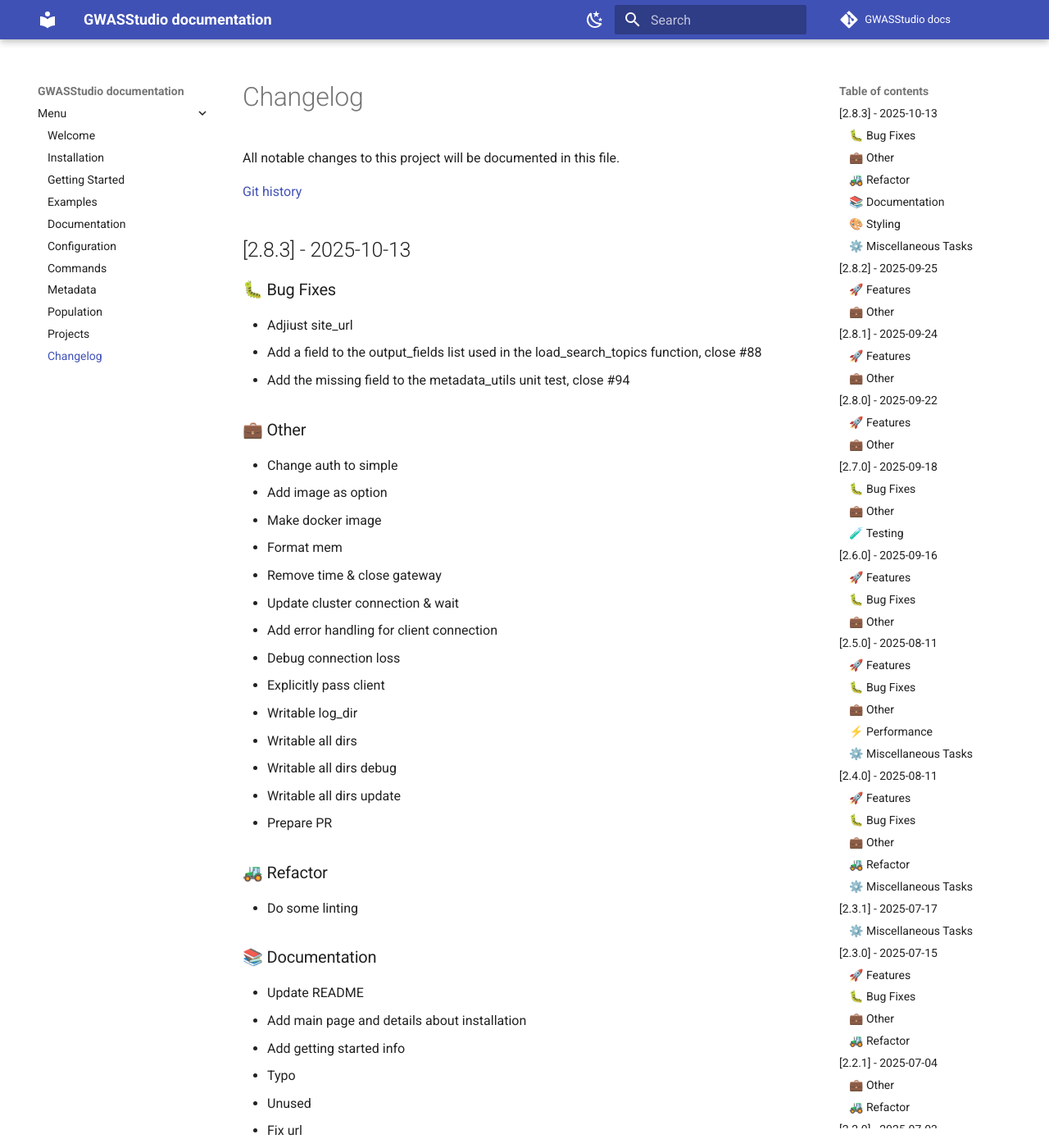
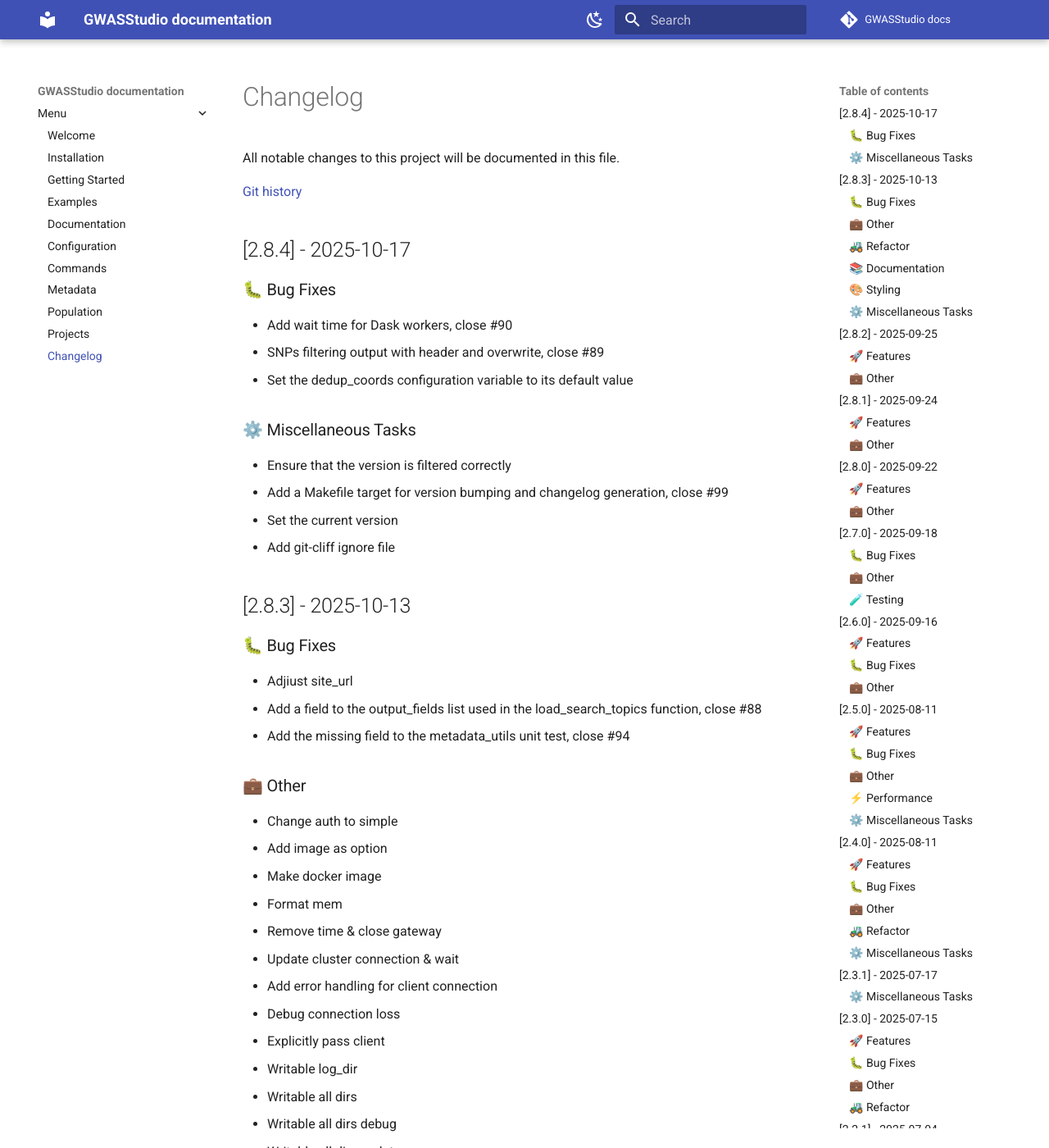
Before and after one commit to ht-diva/gwasstudio, an MkDocs documentation site: the page built from docs/changelog.md, in a window 1280 px wide and 1400 px high. Shown: the whole window at 82% size. Built offline with MkDocs 1.6.1 and Material for MkDocs 9.7.7, drawn with Linux system fonts in a browser that asks for light colours; comment, search, counter and statistics services are not loaded.

Commit message:
bump version

```diff
--- a/docs/changelog.md
+++ b/docs/changelog.md
@@ -3,6 +3,21 @@
 All notable changes to this project will be documented in this file.
 
 [Git history](https://github.com/ht-diva/gwasstudio/commits/main/)
+## [2.8.4] - 2025-10-17
+
+### 🐛 Bug Fixes
+
+- Add wait time for Dask workers, close #90
+- SNPs filtering output with header and overwrite, close #89
+- Set the dedup_coords configuration variable to its default value
+
+### ⚙️ Miscellaneous Tasks
+
+- Ensure that the version is filtered correctly
+- Add a Makefile target for version bumping and changelog generation, close #99
+- Set the current version
+- Add git-cliff ignore file
+
 ## [2.8.3] - 2025-10-13
 
 ### 🐛 Bug Fixes
@@ -27,6 +42,7 @@ All notable changes to this project will be documented in this file.
 - Writable all dirs debug
 - Writable all dirs update
 - Prepare PR
+- Bump version
 
 ### 🚜 Refactor
 
```
Also changed, not shown: pyproject.toml (+6 -3 lines).
